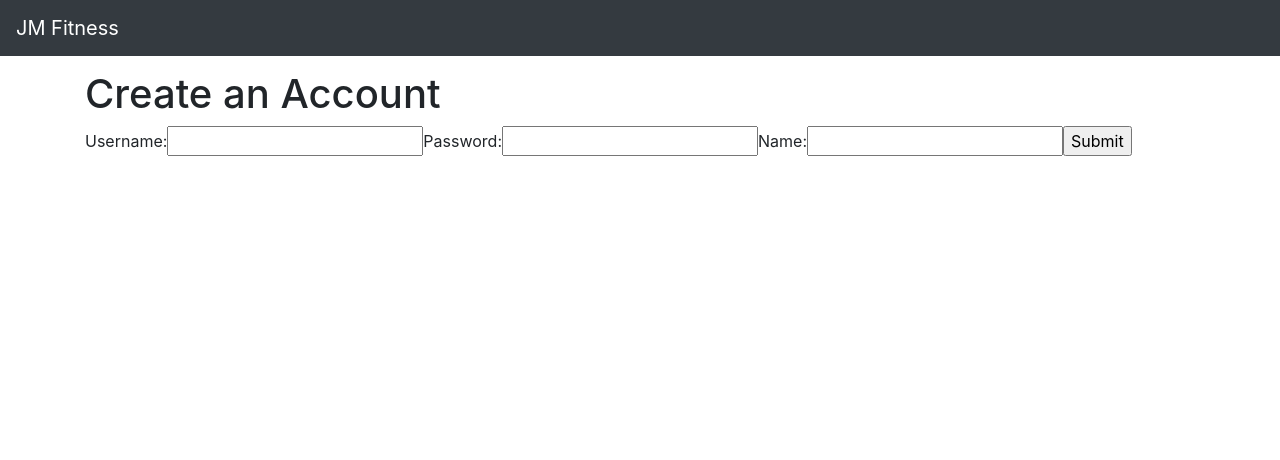
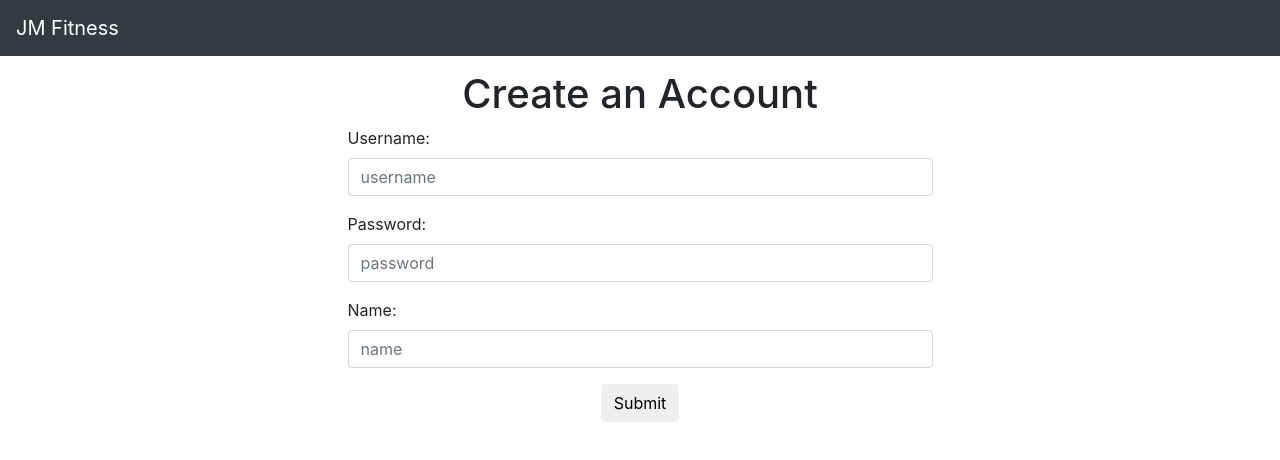
Before and after one commit to Sapphire-Coder/fitness-tracker, a React (Create React App) app: page /register in a window 1280 px wide. Shown: the top 460 px of the page. Built offline with nearby package versions, Linux system fonts and the light colour scheme.

Commit message:
Styled login and register page

```diff
--- a/src/App.css
+++ b/src/App.css
@@ -1,3 +1,21 @@
 body{
     padding-top: 70px
 }
+
+#register{
+    text-align: center;
+}
+
+#createForm{
+    width: 50%;
+    margin: auto;
+}
+
+#login{
+    text-align: center;
+}
+
+#loginForm{
+    width: 50%;
+    margin: auto;
+}
--- a/src/pages/Login.jsx
+++ b/src/pages/Login.jsx
@@ -31,7 +31,7 @@ export default function Login() {
     }
 
     return (
-        <div className = 'container'>
+        <div className = 'container' id = 'login'>
             <nav className = 'navbar navbar-dark navbar-expand-lg bg-dark fixed-top'>
                 <a className = 'navbar-brand' href = '/login'>JM Fitness</a>
                 <div className = 'nav-item navbar-nav'>
@@ -41,11 +41,15 @@ export default function Login() {
             <h1>Login</h1>
             <div id = 'loginForm'>
                 <form onSubmit={login}>
-                    <label>Username: </label>
-                    <input type = 'text' name = 'username' />
-                    <label>Password: </label>
-                    <input type = 'password' name = 'password' />
-                    <input type = 'submit' />
+                    <div className = 'form-group row'>
+                        <label>Username: </label>
+                        <input type = 'text' name = 'username' placeholder = 'username' required className = 'form-control'/>
+                    </div>
+                    <div className = 'form-group row'>
+                        <label>Password: </label>
+                        <input type = 'password' name = 'password' placeholder = 'password' required className = 'form-control'/>
+                    </div>
+                    <input type = 'submit' className = 'btn'/>
                 </form>
             </div>
         </div>
--- a/src/pages/Register.jsx
+++ b/src/pages/Register.jsx
@@ -13,20 +13,26 @@ export default function Register() {
     }
 
     return (
-        <div className = 'container'>
+        <div className = 'container' id = 'register'>
             <nav className = 'navbar navbar-dark navbar-expand-lg bg-dark fixed-top'>
                 <a className = 'navbar-brand' href = '/login'>JM Fitness</a>
             </nav>
             <h1>Create an Account</h1>
             <div id = 'createForm'>
                 <form onSubmit={newAcc}>
-                    <label>Username: </label>
-                    <input type = 'text' name = 'username' required />
-                    <label>Password: </label>
-                    <input type = 'password' name = 'password' required />
-                    <label>Name: </label>
-                    <input type = 'text' name = 'name' required />
-                    <input type = 'submit' />
+                    <div className = 'form-group row'>
+                        <label>Username: </label>
+                        <input type = 'text' name = 'username' placeholder = 'username' required className = 'form-control'/>
+                    </div>
+                    <div className = 'form-group row'>
+                        <label>Password: </label>
+                        <input type = 'password' name = 'password' placeholder = 'password' required className = 'form-control'/>
+                    </div>
+                    <div className = 'form-group row'>
+                        <label>Name: </label>
+                        <input type = 'text' name = 'name' placeholder = 'name' required className = 'form-control'/>
+                    </div>
+                    <input type = 'submit' className = 'btn'/>
                 </form>
             </div>
         </div>
```
